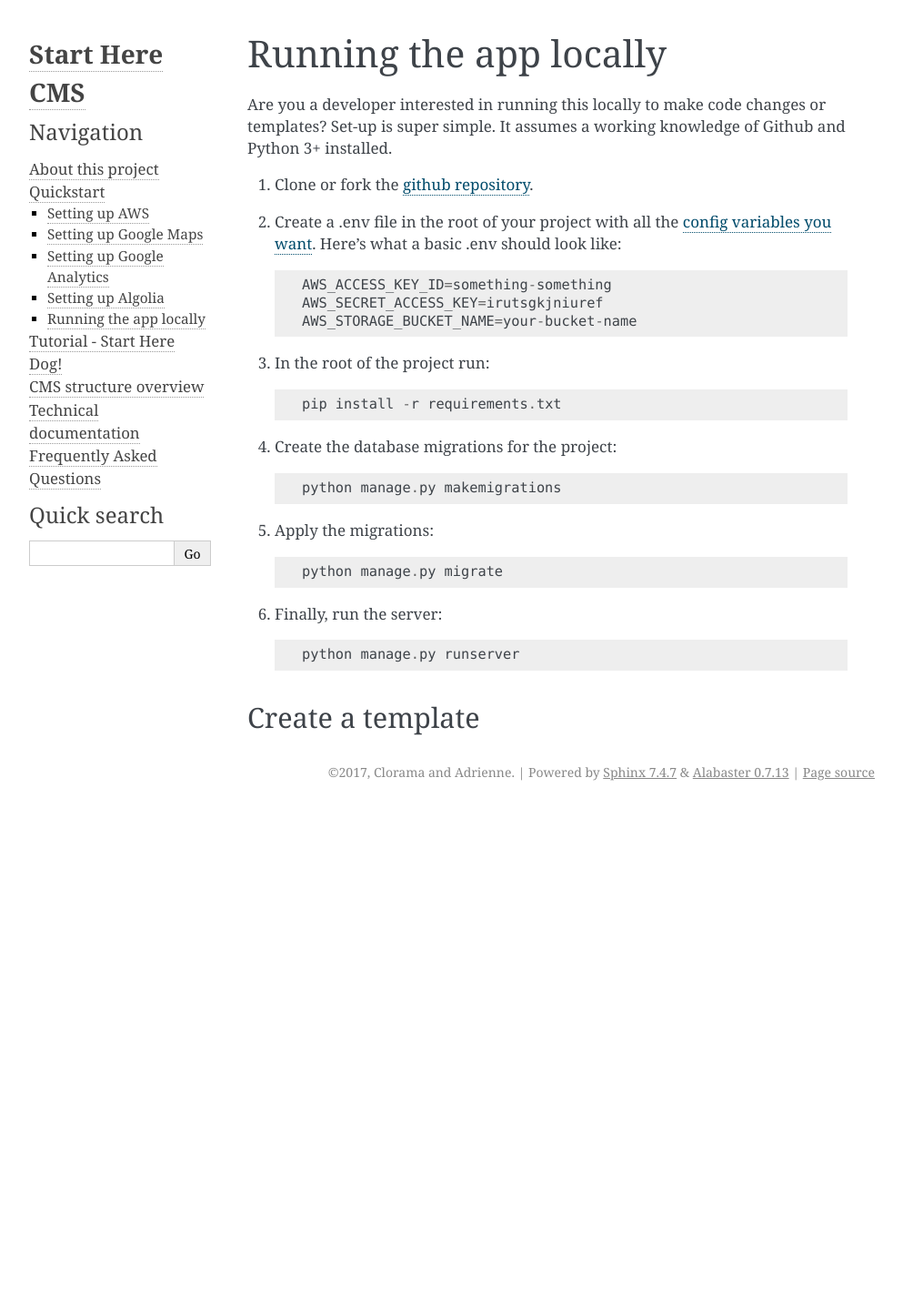
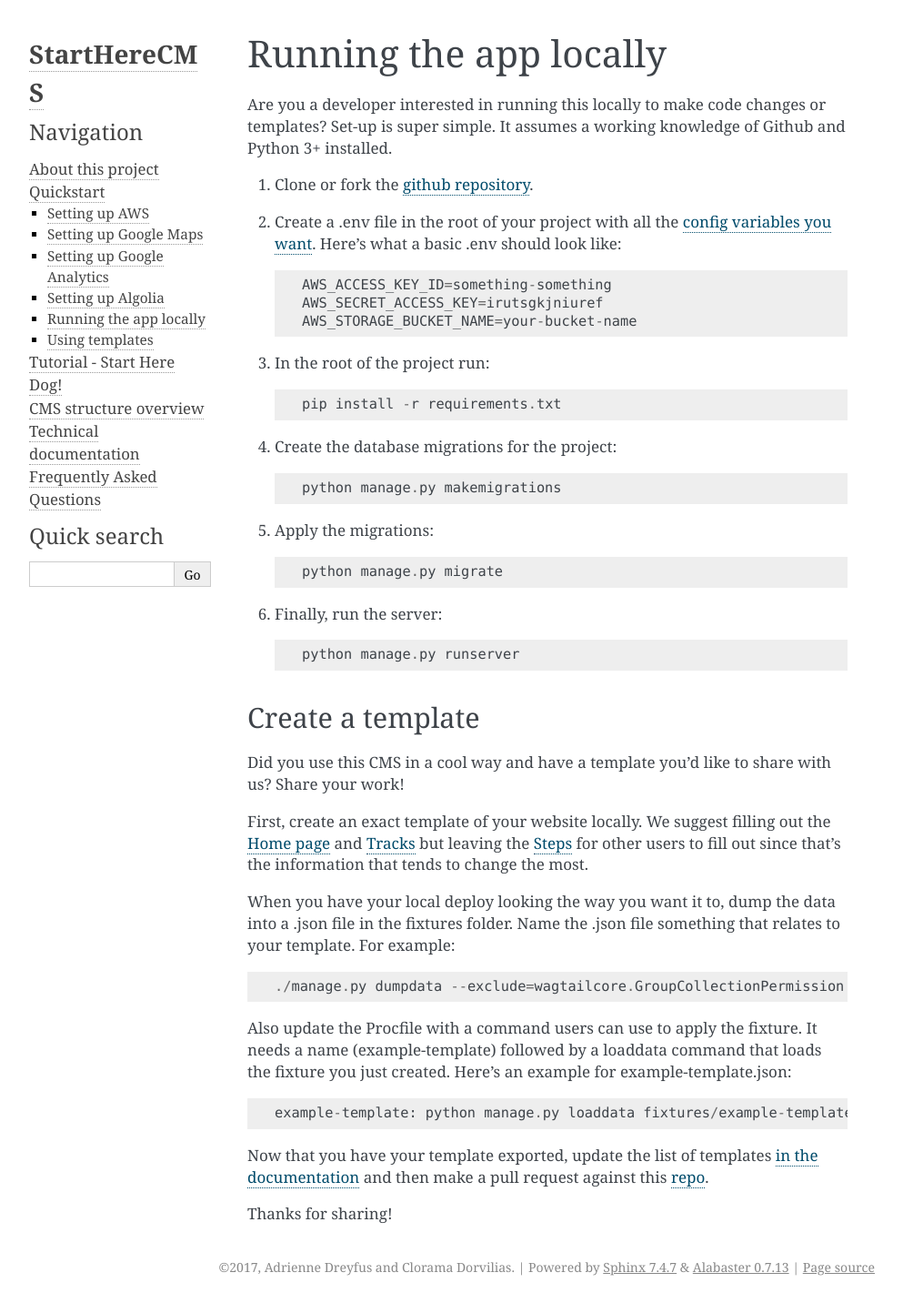
Before and after one commit to mark-meyer/startherecms, a Sphinx documentation site: the page built from docs/quickstart/local_deploy.rst, in a window 1280 px wide. Shown: the whole page at 91% size, without its empty margins (148-1141 px from the left). Built offline with Sphinx 7.4.7, drawn with Linux system fonts in a browser that asks for light colours; before the commit the page ends 900 px from its top, so only the background shows below that.

Commit message:
updated README and created a guide to use templates

```diff
--- a/app.json
+++ b/app.json
@@ -17,13 +17,13 @@
       "value": "admin"
     },
     "ADMIN_PASSWORD": {
-      "description": "The password of your admin account"
+      "description": "The initial password of your admin account"
     },
     "AWS_ACCESS_KEY_ID": {
-      "description": "The access key"
+      "description": "The access key ID for your AWS user"
     },
     "AWS_SECRET_ACCESS_KEY": {
-      "description": "Your secret access key to your AWS bucket"
+      "description": "Your secret access key for your AWS user"
     },
     "AWS_STORAGE_BUCKET_NAME": {
       "description": "The name of the AWS bucket you will use to store images and documents"
--- a/docs/conf.py
+++ b/docs/conf.py
@@ -46,9 +46,9 @@ source_suffix = '.rst'
 master_doc = 'index'
 
 # General information about the project.
-project = 'Start Here CMS'
-copyright = '2017, Clorama and Adrienne'
-author = 'Clorama and Adrienne'
+project = 'StartHereCMS'
+copyright = '2017, Adrienne Dreyfus and Clorama Dorvilias'
+author = 'Adrienne Dreyfus and Clorama Dorvilias'
 
 # The version info for the project you're documenting, acts as replacement for
 # |version| and |release|, also used in various other places throughout the
@@ -143,7 +143,7 @@ latex_elements = {
 #  author, documentclass [howto, manual, or own class]).
 latex_documents = [
     (master_doc, 'StartHereCMS.tex', 'Start Here CMS Documentation',
-     'Clorama and Adrienne', 'manual'),
+     'Adrienne Dreyfus and Clorama Dorvilias', 'manual'),
 ]
 
 
--- a/docs/faq.rst
+++ b/docs/faq.rst
@@ -11,6 +11,9 @@ Some of the frequently asked questions we get:
 
 **How can I create my own version of this website?**
     Follow our simple :doc:`Quickstart guide <quickstart>`
+
+**I used this CMS in a cool way is there a way I can share my design with the world?**
+    Hooray! The powerful thing about StartHereCMS is that we can easily share templates. Follow our :ref:`template creating guide <create_template>` to learn more.
 
 **What's this checklist section for?**
     The checklist feature lets a user keep track of the pages they want to print out after their browsing session at
--- a/docs/index.rst
+++ b/docs/index.rst
@@ -4,10 +4,10 @@
    contain the root `toctree` directive.
 
 
-Start Here CMS
+StartHereCMS
 ==============
 
-Start Here CMS was the result of the 2017 `Code for America Anchorage fellowship team <https://cfa-muni.tumblr.com>`_
+StartHereCMS was the result of the 2017 `Code for America Anchorage fellowship team <https://cfa-muni.tumblr.com>`_
 when we designed an easy to use content management system to outline services in Anchorage that could help a jobseeker during their employment search.
 
 .. image:: _static/images/homepage.png
--- a/docs/quickstart.rst
+++ b/docs/quickstart.rst
@@ -9,6 +9,7 @@ Quickstart
     quickstart/google_analytics
     quickstart/algolia
     quickstart/local_deploy
+    quickstart/templates
 
 Starting your own version of StartHereCMS can be done in 30 minutes.
 Once you have your Heroku and AWS accounts set up it's as simple as clicking a button!
@@ -70,6 +71,6 @@ to login later. Viewing your app after Heroku builds it should show a simple "He
 .. image:: _static/tutorial/basic_wagtail_app.png
     :alt: The basic Hello World Wagtail app
 
-Need a template to help you get started? Pick from our community sourced list.
+Need a template to help you get started? Pick from :doc:`our community sourced list <quickstart/templates>`.
 
 Want a full walk through on how to structure and setup your website from scratch? Follow our :doc:`Tutorial <tutorial>`!
--- a/docs/quickstart/local_deploy.rst
+++ b/docs/quickstart/local_deploy.rst
@@ -26,5 +26,32 @@ It assumes a working knowledge of Github and Python 3+ installed.
 
     python manage.py runserver
 
+
+.. _create_template:
+
 Create a template
 '''''''''''''''''
+
+Did you use this CMS in a cool way and have a template you'd like to share with us? Share your work!
+
+First, create an exact template of your website locally. We suggest filling out the :doc:`Home page <../wagtail/home_page>` and :doc:`Tracks <../wagtail/track_page>` but leaving the
+:doc:`Steps <../wagtail/step_page>` for other users to fill out since that's the information that tends to change the most.
+
+When you have your local deploy looking the way you want it to, dump the data into a .json file in the fixtures folder.
+Name the .json file something that relates to your template. For example:
+
+.. code::
+
+    ./manage.py dumpdata --exclude=wagtailcore.GroupCollectionPermission --exclude=auth.User > fixtures/example-template.json
+
+Also update the Procfile with a command users can use to apply the fixture. It needs a name (example-template) followed
+by a loaddata command that loads the fixture you just created. Here's an example for example-template.json:
+
+.. code::
+
+    example-template: python manage.py loaddata fixtures/example-template.json
+
+Now that you have your template exported, update the list of templates :doc:`in the documentation <templates>` and then make a pull request against
+this `repo <https://github.com/adrind/startherecms>`_.
+
+Thanks for sharing!
```
Also changed, not shown: README.md (+27 -48 lines), docs/cms_templates/bizness.rst (added, +46 -0 lines), docs/cms_templates/jobseeker.rst (added, +38 -0 lines), docs/quickstart/templates.rst (added, +26 -0 lines), docs/technical.rst (+0 -21 lines), docs/_static/cms_templates/bizness_template.png (added), docs/_static/cms_templates/jobseeker_template.png (added).
